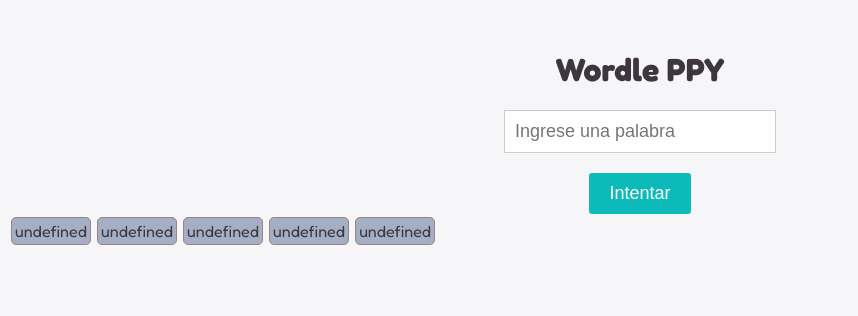
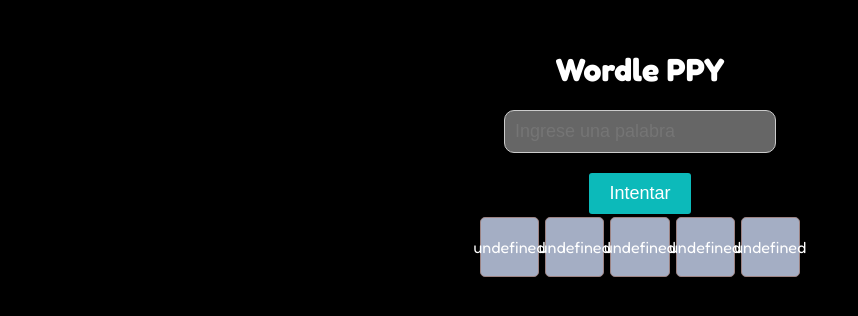
Before and after one commit to CamilaGrahl/WordlePPY, a plain HTML site: page index.html in a window 1280 px wide. Both pictures are taken after a click on the button "Intentar". Shown: the whole page, without its empty margins (0-858 px from the left). Drawn offline with Linux system fonts and the light colour scheme.

Commit message:
styles: Dark mode

```diff
--- a/style.css
+++ b/style.css
@@ -1,9 +1,11 @@
 @import url("https://fonts.googleapis.com/css2?family=Fredoka:wght@300..700&display=swap");
+
 /*Autor: Camila Grahl*/
 body {
+  min-height: 100vh;
   font-family: "Fredoka", sans-serif;
-  background: #f6f5f7;
-  color: #3e363f;
+  background: black;
+  color: white;
 }
 
 h1 {
@@ -18,6 +20,14 @@ h1 {
   font-size: 18px;
   width: 250px;
   border: 1px solid #ccc;
+  border-radius: 10px;
+  background-color: rgba(255, 255, 255, 0.4);
+  color: white;
+  transition: all 0.5s;
+}
+
+#guess-input:hover {
+  transform: scale(1.2);
 }
 
 #guess-button {
@@ -35,21 +45,30 @@ button:active {
   transform: scale(0.95);
 }
 
+#grid {
+  display: flex;
+  justify-content: center;
+  margin-top:
+}
+
 .letter {
+  display: inline-flex;
+  justify-content: center;
+  align-items: center;
+  width: 4vw;
+  height: 4vw;
   border-radius: 5px;
   border: 1px solid rgb(156, 131, 131);
   padding: 3px;
   margin: 3px;
   min-width: 20px;
-    text-align: center;
-    display: inline-block
 }
 
-.row{
+.row {
   margin-bottom: 10px;
 
 }
 
-.input-area{
+.input-area {
   margin: 30px;
 }
```
Also changed, not shown: index.html (+5 -1 lines). Lines whose indentation alone changed are shown as unchanged.
